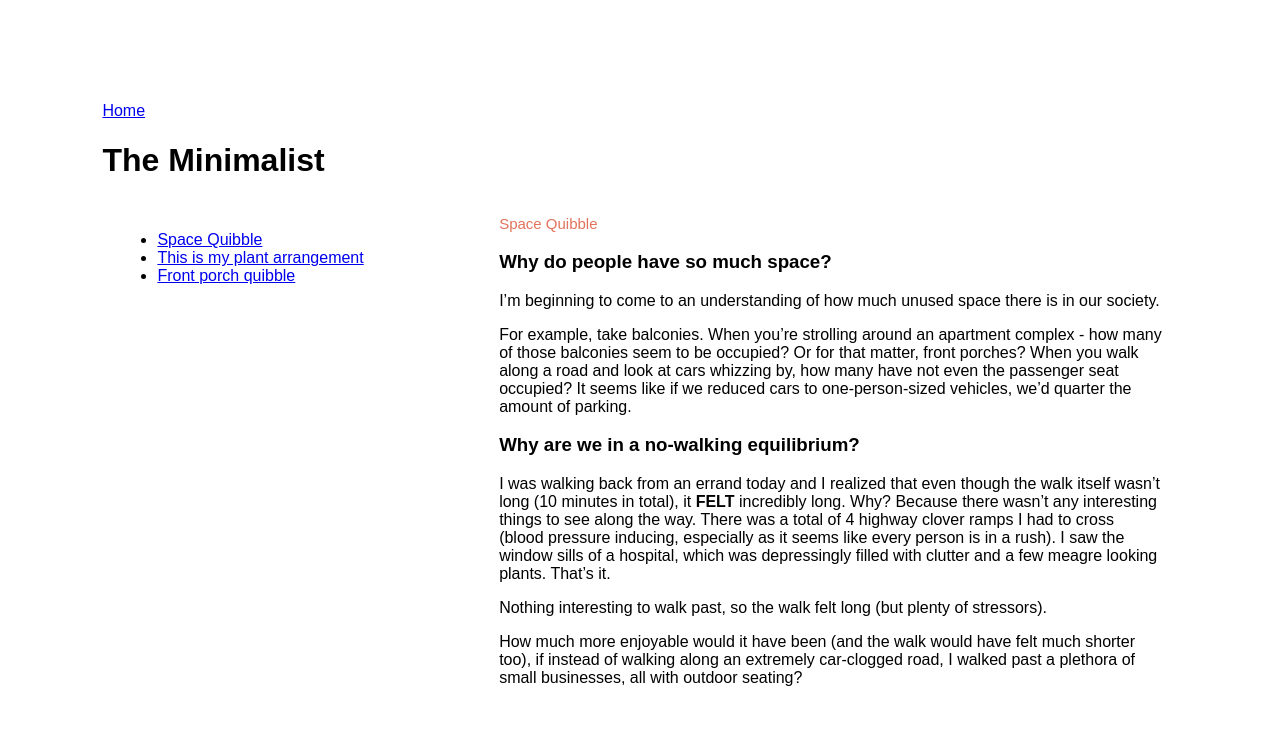
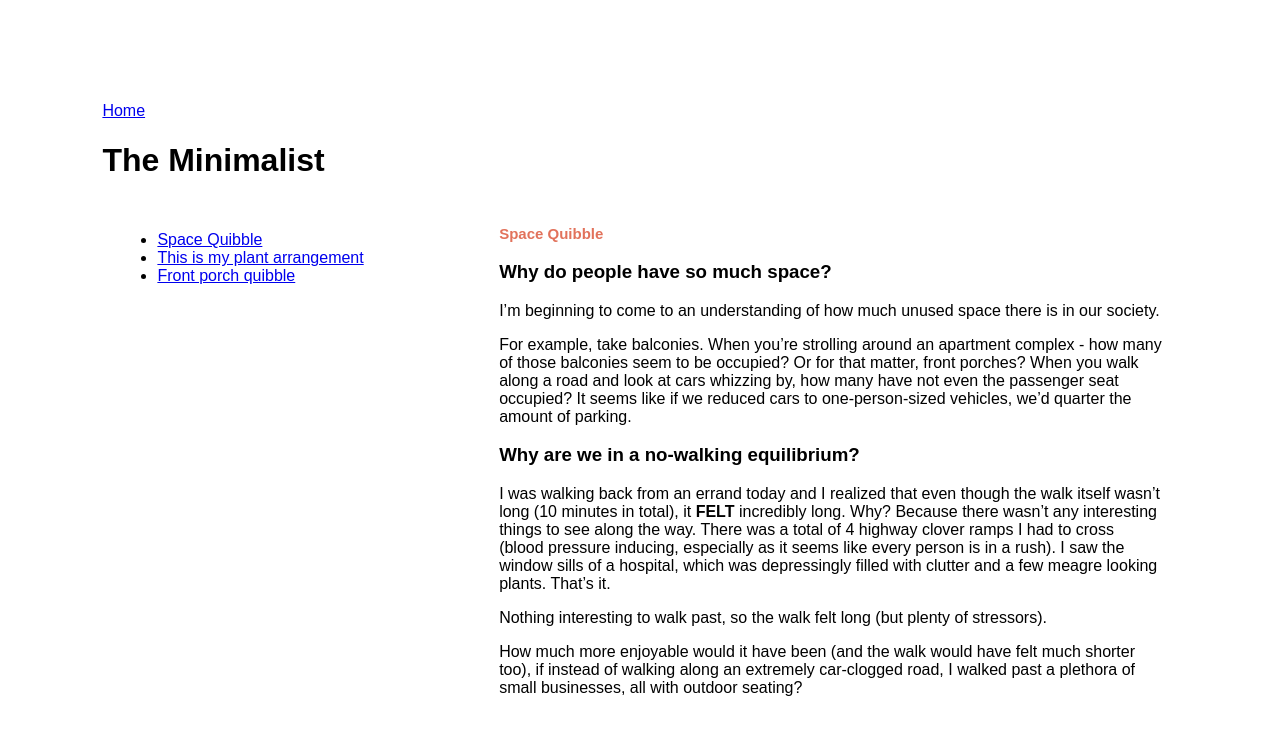
Before and after one commit to heyluney/heyluney.github.io, a Jekyll site: the page built from _posts/2025-12-02-space-quibble.md, in a window 1280 px wide. Shown: the top 735 px of the page. Built offline with Jekyll 4.4.1, drawn with Linux system fonts in a browser that asks for light colours; our own code applies the rules of GitHub Pages for plain Markdown files.

Commit message:
Update default.html

```diff
--- a/_layouts/default.html
+++ b/_layouts/default.html
@@ -25,7 +25,7 @@
   </div>
 
   <div class="main_column">
-     <div class="page_title">{{page.title}}</div>
+     <h1 class="page_title">{{page.title}}</h1>
      <section>{{content}}</section>
   </div>
 </div>
```
